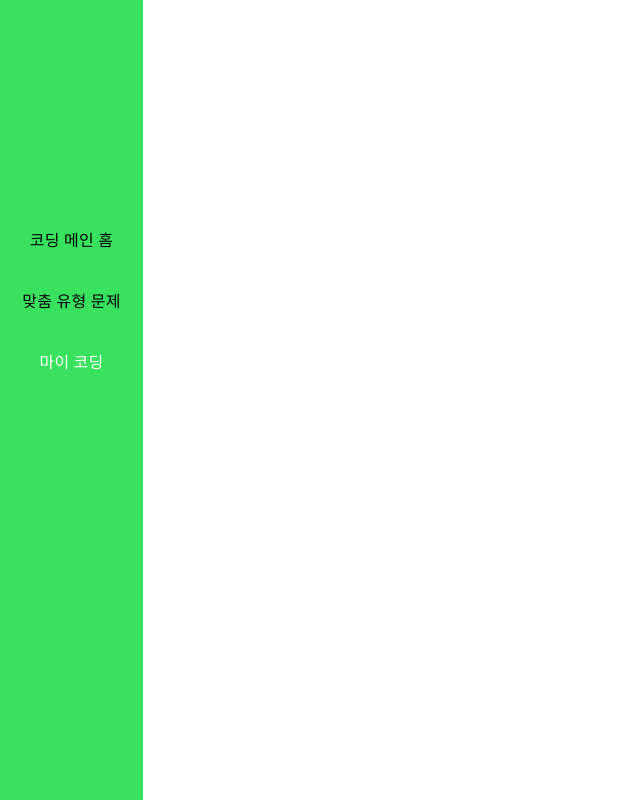
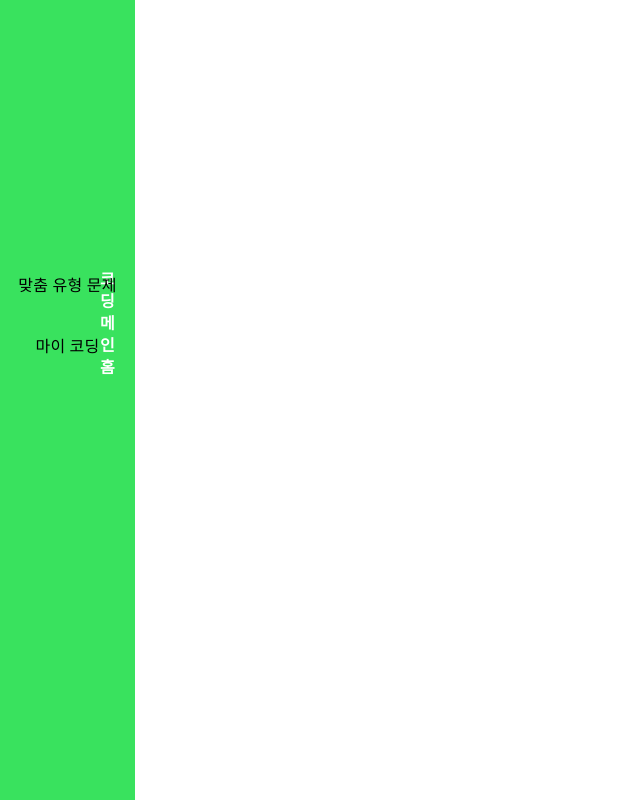
Before and after one commit to Koeunseooooo/CoWithMe_frontend, a React (Create React App) app: page /chart in a window 1280 px wide. Shown: the top 800 px of the page, without its empty margins (0-640 px from the left). Built offline with nearby package versions, Linux system fonts and the light colour scheme.

Commit message:
Feat: Card asset 삽입

```diff
--- a/src/App.css
+++ b/src/App.css
@@ -1,4 +1,9 @@
 @font-face {
-	font-family: 'apple';
-	src: url('./fonts/AppleSDGothicNeoEB.ttf');
+	font-family: 'neoM';
+	src: url('./fonts/AppleSDGothicNeoM.ttf');
 }
+
+@font-face {
+	font-family: 'neoB';
+	src: url('./fonts/AppleSDGothicNeoB.ttf');
+}
--- a/src/components/Header/index.js
+++ b/src/components/Header/index.js
@@ -8,7 +8,7 @@ import { useCookies } from 'react-cookie';
 
 const HeaderBlock = styled.div`
 
-  width: 143px;
+  width: 135px;
   height: 1080px;
   background: #39E25E;
   padding-top:230px;
@@ -17,6 +17,7 @@ const HeaderBlock = styled.div`
     display:flex;
     flex-direction:column;
     align-items: center;
+    // height:360px;
   }
 
   .logo{
@@ -33,28 +34,43 @@ const HeaderBlock = styled.div`
     flex-direction:column;
     align-items:center;
     margin-bottom:40px;
+    position:relative;
+  }
+
+  .card{
+    margin-left:5px;
+    margin-top:5px;
+  }
+
+  .active{
+    position:absolute;
+    top:21px;
+    left:35px;
   }
 
   .content_negative{
-    font-family: 'AppleSDGothicNeoM00';
+    font-family: 'neoB';
     font-style: normal;
     font-weight: 400;
     font-size: 16px;
     line-height: 21px;
     letter-spacing: 0.25px;
-
     color: #000000;
   }
 
   .content{
-    font-family: 'AppleSDGothicNeoB00';
+    font-family: 'neoM';
     font-style: normal;
-    font-weight: 400;
+    font-weight: 700;
     font-size: 16px;
     line-height: 22px;
     letter-spacing: 0.25px;
     color: #FFFFFF;
   }
+  .nega{
+    margin-bottom:40px;
+  }
+
 
 
 
@@ -69,35 +85,53 @@ function Header({ isMainHome, isTest, isMyCoding }) {
       <div className="container">
         {isMainHome ? (
         <div className="block">
+          <img className="card" src={require('../../assets/Header/Card/Select.svg').default} alt=""/>
+          <div className="active">
           <img className="mainHome"src={require('../../assets/Header/Icon/Main Home.svg').default} alt=""/>
           <div className="content">코딩 메인 홈</div>
+          </div>
         </div>
         ):(
         <div className="block">
+
           <img className="mainHome_negative"src={require('../../assets/Header/Icon/Main Home_Negative.svg').default} alt=""/>
           <div className="content_negative">코딩 메인 홈</div>
+
+
         </div>)}
 
         {isTest ? (
         <div className="block">
+           <img className="card" src={require('../../assets/Header/Card/Select.svg').default} alt=""/>
+           <div className="active">
           <img className="test"src={require('../../assets/Header/Icon/Test.svg').default} alt=""/>
           <div className="content">맞춤 유형 문제</div>
+          </div>
+
         </div>
         ):(
           <div className="block">
+
           <img className="test_negative"src={require('../../assets/Header/Icon/Test__Negative.svg').default} alt=""/>
           <div className="content_negative">맞춤 유형 문제</div>
+
         </div>)}
 
         {isMyCoding ? (
         <div className="block">
+          <img className="card" src={require('../../assets/Header/Card/Select.svg').default} alt=""/>
+          <div className="active">
           <img className="myCoding"src={require('../../assets/Header/Icon/My Coding.svg').default} alt=""/>
           <div className="content">마이 코딩</div>
+          </div>
+
         </div>
         ):(
         <div className="block">
+
         <img className="myCoding_negative"src={require('../../assets/Header/Icon/My Coding__Negative.svg').default} alt=""/>
         <div className="content_negative">마이 코딩</div>
+
         </div>)}
       </div>
 
--- a/src/pages/Chart/index.js
+++ b/src/pages/Chart/index.js
@@ -62,7 +62,7 @@ const Chart = () => {
 };
   return (
     <>
-    <Header isMyCoding/>
+    <Header isMainHome/>
       <div classname="background">
           <div id="chart">
               <ReactApexChart
--- a/src/pages/Home/index.js
+++ b/src/pages/Home/index.js
@@ -2,6 +2,7 @@ import axios from "axios";
 import { useEffect, useState } from "react";
 import { useCookies } from "react-cookie"
 import ProblemCard from "../../components/ProblemCard";
+import Header from '../../components/Header'
 
 const Home = ({ history }) => {
   const [, setCookie, removeCookie] = useCookies(["Authorization"]);
@@ -75,6 +76,7 @@ const Home = ({ history }) => {
 
   return (
     <>
+      <Header isMyCoding/>
       <div>
         <h3>{email}</h3>
         <button onClick={join}>Join</button>
```
